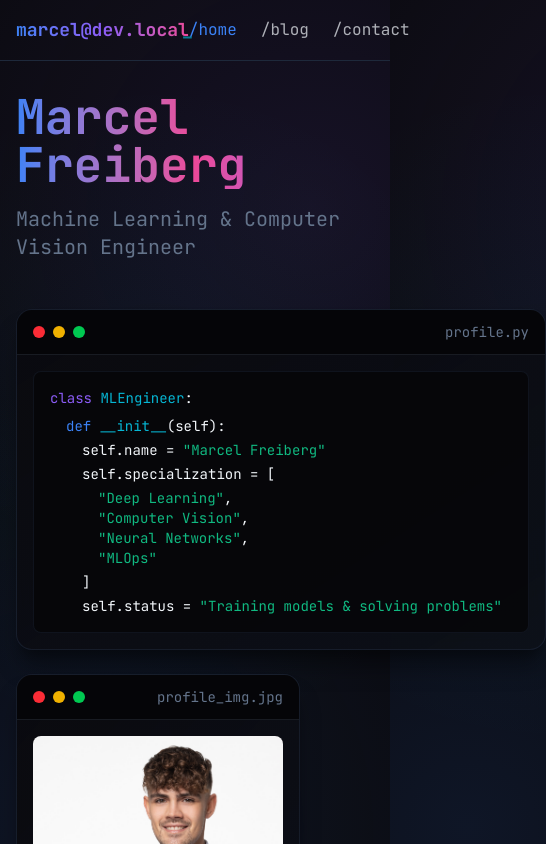
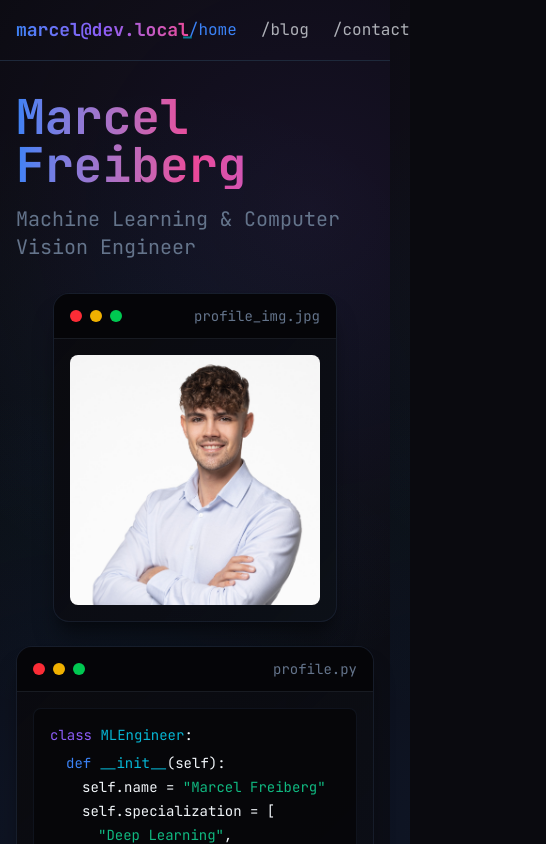
Before and after one commit to marcelfreiberg/marcelfreiberg.com, a Next.js app: page / in a window 390 px wide. Shown: the top 844 px of the page, 546 px wide, since content can reach past the window. Built offline with nearby package versions, Linux system fonts and the light colour scheme.

Commit message:
Fixing the flex order and improving the layout

```diff
--- a/app/page.tsx
+++ b/app/page.tsx
@@ -3,7 +3,7 @@ import DraggableTerminalWindow from "@/components/DraggableTerminalWindow";
 
 export default function Home() {
     return (
-        <div className="max-w-6xl mx-auto px-4 py-8 space-y-12">
+        <div className="max-w-6xl mx-auto px-4 py-8 space-y-8 lg:space-y-12">
             <section>
                 <div className="space-y-8">
                     <div className="space-y-4">
@@ -19,7 +19,7 @@ export default function Home() {
             {/* Responsive terminal layout */}
             <section className="space-y-6">
                 <div className="flex flex-col lg:flex-row justify-between gap-6 items-start">
-                    <DraggableTerminalWindow title="profile.py" width="530px">
+                    <DraggableTerminalWindow title="profile.py" width="100%" className="order-2 lg:order-1 w-full max-w-[530px]">
                         <div className="bg-neural-darker/80 border border-neural-border/40 rounded-lg p-4 font-mono text-sm text-neural-light/80 overflow-x-auto">
                             <span className="text-neural-purple">class</span> <span className="text-neural-cyan">MLEngineer</span><span className="text-neural-light">:</span>
                             <br />
@@ -41,14 +41,14 @@ export default function Home() {
                         </div>
                     </DraggableTerminalWindow>
 
-                    <DraggableTerminalWindow title="profile_img.jpg" >
+                    <DraggableTerminalWindow title="profile_img.jpg" className="order-1 lg:order-2 self-center lg:self-auto">
                         <Image
                             src="/SKP_0981-quadrat.jpg"
                             alt="Marcel Freiberg"
                             width={250}
                             height={250}
                             priority={true}
-                            className="rounded-lg"
+                            className="rounded-lg mx-auto"
                         />
                     </DraggableTerminalWindow>
                 </div>
```
